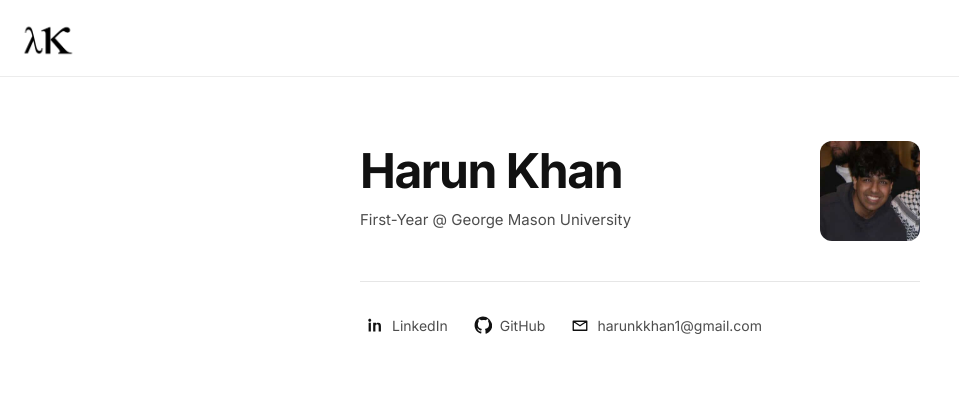
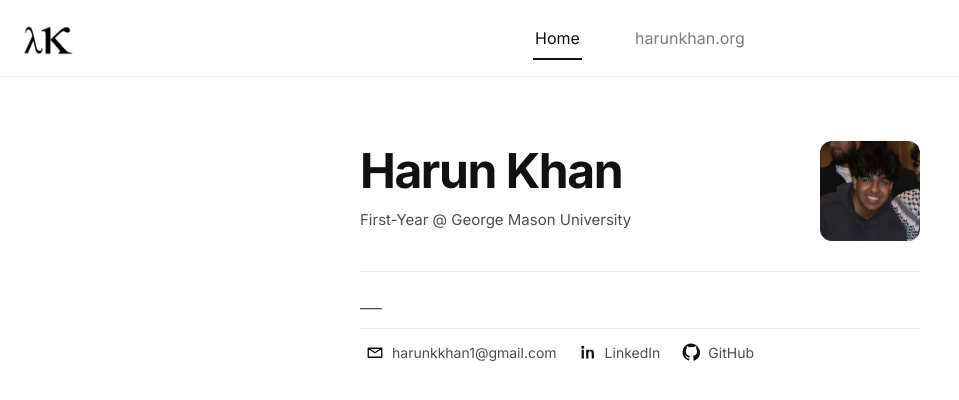
Before and after one commit to harunkkhan/personal-website, a React (Vite) app: page / in a window 1280 px wide. Shown: the top 400 px of the page, without its empty margins (0-959 px from the left). Built offline with nearby package versions, Linux system fonts and the light colour scheme.

Commit message:
website rehaul

```diff
--- a/src/App.tsx
+++ b/src/App.tsx
@@ -1,8 +1,9 @@
 import SocialIconLink from "./components/SocialIconLink";
 import { EmailIcon, GitHubIcon, InstagramIcon, LinkedInIcon, SubstackIcon, XIcon } from "./components/icons";
+import HarunKhanOrgPage from "./pages/HarunKhanOrgPage";
 import { useEffect, useMemo, useRef, useState } from "react";
 
-type Tab = "home" | "experience" | "education" | "projects" | "contact";
+type Tab = "home" | "harunkhan-org" | "experience" | "education" | "projects" | "contact";
 type ProjectsSubTab = "investment" | "cs" | "research";
 type EducationSubTab = "education" | "extracurriculars" | "programs" | "awards";
 
@@ -12,6 +13,8 @@ function normalizeTab(hash: string): Tab {
     case "home":
     case "":
       return "home";
+    case "harunkhan-org":
+      return "harunkhan-org";
     case "experience":
     case "education":
     case "projects":
@@ -27,6 +30,7 @@ export default function App() {
     () =>
       [
         { id: "home" as const, label: "Home" },
+        { id: "harunkhan-org" as const, label: "harunkhan.org" },
         { id: "experience" as const, label: "Experience" },
         { id: "education" as const, label: "Education" },
         { id: "projects" as const, label: "Projects" },
@@ -259,6 +263,10 @@ export default function App() {
     window.addEventListener("hashchange", onHashChange);
     return () => window.removeEventListener("hashchange", onHashChange);
   }, []);
+
+  useEffect(() => {
+    document.title = activeTab === "harunkhan-org" ? "harunkhan.org" : "Harun Khan";
+  }, [activeTab]);
 
   const goToTab = (tabId: Tab) => {
     skipNextHashChange.current = true;
@@ -572,6 +580,10 @@ export default function App() {
       );
     }
 
+    if (activeTab === "harunkhan-org") {
+      return <HarunKhanOrgPage />;
+    }
+
     return (
       <section className="content contentHome" aria-label="Home">
         <div className="homeIntro">
@@ -592,7 +604,15 @@ export default function App() {
         </div>
         <div className="pageDivider" />
         <div className="pageBody">
+          <p className="sectionBody homeBodyText">
+            ___
+          </p>
+          <div className="pageDivider pageDividerTight" />
           <div className="social" aria-label="Social links">
+            <a href="mailto:harunkkhan1@gmail.com" className="iconLink" aria-label="Email">
+              <EmailIcon />
+              <span className="iconLabel">harunkkhan1@gmail.com</span>
+            </a>
             <SocialIconLink
               href="https://www.linkedin.com/in/harun-k-khan/"
               label="LinkedIn"
@@ -603,10 +623,6 @@ export default function App() {
               label="GitHub"
               icon={<GitHubIcon />}
             />
-            <a href="mailto:harunkkhan1@gmail.com" className="iconLink" aria-label="Email">
-              <EmailIcon />
-              <span className="iconLabel">harunkkhan1@gmail.com</span>
-            </a>
           </div>
         </div>
       </section>
@@ -615,6 +631,7 @@ export default function App() {
 
   return (
     <main className="page">
+      {activeTab !== "harunkhan-org" && (
         <header className="topNav" aria-label="Primary navigation">
           <div className="topNavInner">
             <a
@@ -630,7 +647,7 @@ export default function App() {
             </a>
             <div className="topNavTabsWrap">
               <nav className="topNavTabs">
-          {tabs.filter(() => false).map((t) => {
+                {tabs.filter((t) => t.id === "home" || t.id === "harunkhan-org").map((t) => {
                   const isActive = t.id === activeTab;
                   return (
                     <a
@@ -651,6 +668,7 @@ export default function App() {
             </div>
           </div>
         </header>
+      )}
 
       <div className="contentWrap">{content}</div>
     </main>
--- /dev/null
+++ b/src/pages/HarunKhanOrgPage.tsx
@@ -0,0 +1,47 @@
+export default function HarunKhanOrgPage() {
+  return (
+    <section className="content" aria-label="harunkhan.org">
+      <div className="harunkhanOrgProfile">
+        <img
+          src={`${import.meta.env.BASE_URL}harun-profile.png`}
+          alt=""
+          className="harunkhanOrgPhoto"
+          width={80}
+          height={80}
+        />
+        <div className="harunkhanOrgNameBlock">
+          <span className="harunkhanOrgInitials">HK</span>
+          <span className="harunkhanOrgName">Harun Khan</span>
+        </div>
+      </div>
+      <div className="pageDivider" />
+      <p className="sectionBody harunkhanOrgParagraph">
+        Pursuing opportunities elegantly simple, yet overlooked.
+      </p>
+      <div className="pageDivider" />
+      <p className="sectionBody harunkhanOrgParagraph">
+        At{" "}
+        <a href="https://www.gmu.edu/" className="link" target="_blank" rel="noopener noreferrer">
+          GMU
+        </a>
+        , exploring finance and tech. Building in public. Previously at the{" "}
+        <a href="https://www.sec.gov/" className="link" target="_blank" rel="noopener noreferrer">
+          SEC
+        </a>{" "}
+        and{" "}
+        <a href="https://www.leidos.com/" className="link" target="_blank" rel="noopener noreferrer">
+          Leidos
+        </a>
+        .
+      </p>
+      <div className="pageDivider" />
+      <p className="sectionBody harunkhanOrgParagraph">
+        DC area based. Feel free to{" "}
+        <a href="mailto:harunkkhan1@gmail.com" className="link">
+          reach out
+        </a>{" "}
+        if you&apos;d like to chat.
+      </p>
+    </section>
+  );
+}
--- a/src/styles.css
+++ b/src/styles.css
@@ -227,11 +227,62 @@ body {
   height: 1px;
   width: 100%;
   background: rgba(17, 17, 17, 0.1);
-  margin: 24px 0 28px;
+  margin: 14px 0 18px;
+}
+
+.pageDividerTight {
+  margin-bottom: 8px;
 }
 
 .pageBody {
   margin-top: 0;
+}
+
+.homeBodyText {
+  margin-bottom: 20px;
+  font-size: 15px;
+  line-height: 1.5;
+  color: var(--muted);
+}
+
+/* harunkhan.org page */
+.harunkhanOrgProfile {
+  display: flex;
+  align-items: center;
+  gap: 16px;
+}
+
+.harunkhanOrgPhoto {
+  width: 64px;
+  height: 64px;
+  object-fit: cover;
+  border-radius: 10px;
+  flex-shrink: 0;
+}
+
+.harunkhanOrgNameBlock {
+  display: flex;
+  flex-direction: column;
+  gap: 2px;
+}
+
+.harunkhanOrgInitials {
+  font-size: 20px;
+  font-weight: 700;
+  letter-spacing: -0.02em;
+  color: var(--text);
+}
+
+.harunkhanOrgName {
+  font-size: 15px;
+  color: var(--muted);
+}
+
+.harunkhanOrgParagraph {
+  margin: 0;
+  color: var(--muted);
+  line-height: 1.6;
+  font-size: 15px;
 }
 
 /* Experience cards – stay within content width */
@@ -437,7 +488,7 @@ body {
   flex-wrap: wrap;
   align-items: center;
   justify-content: flex-start;
-  gap: clamp(10px, 3vw, 14px);
+  gap: clamp(6px, 1.5vw, 10px);
   margin: 0 0 22px;
 }
 
@@ -490,6 +541,10 @@ body {
     font-size: clamp(28px, 8vw, 34px);
   }
 
+  .homeBodyText {
+    font-size: 14px;
+  }
+
   .pageIntro {
     font-size: 14px;
   }
```
Lines whose indentation alone changed are shown as unchanged.
